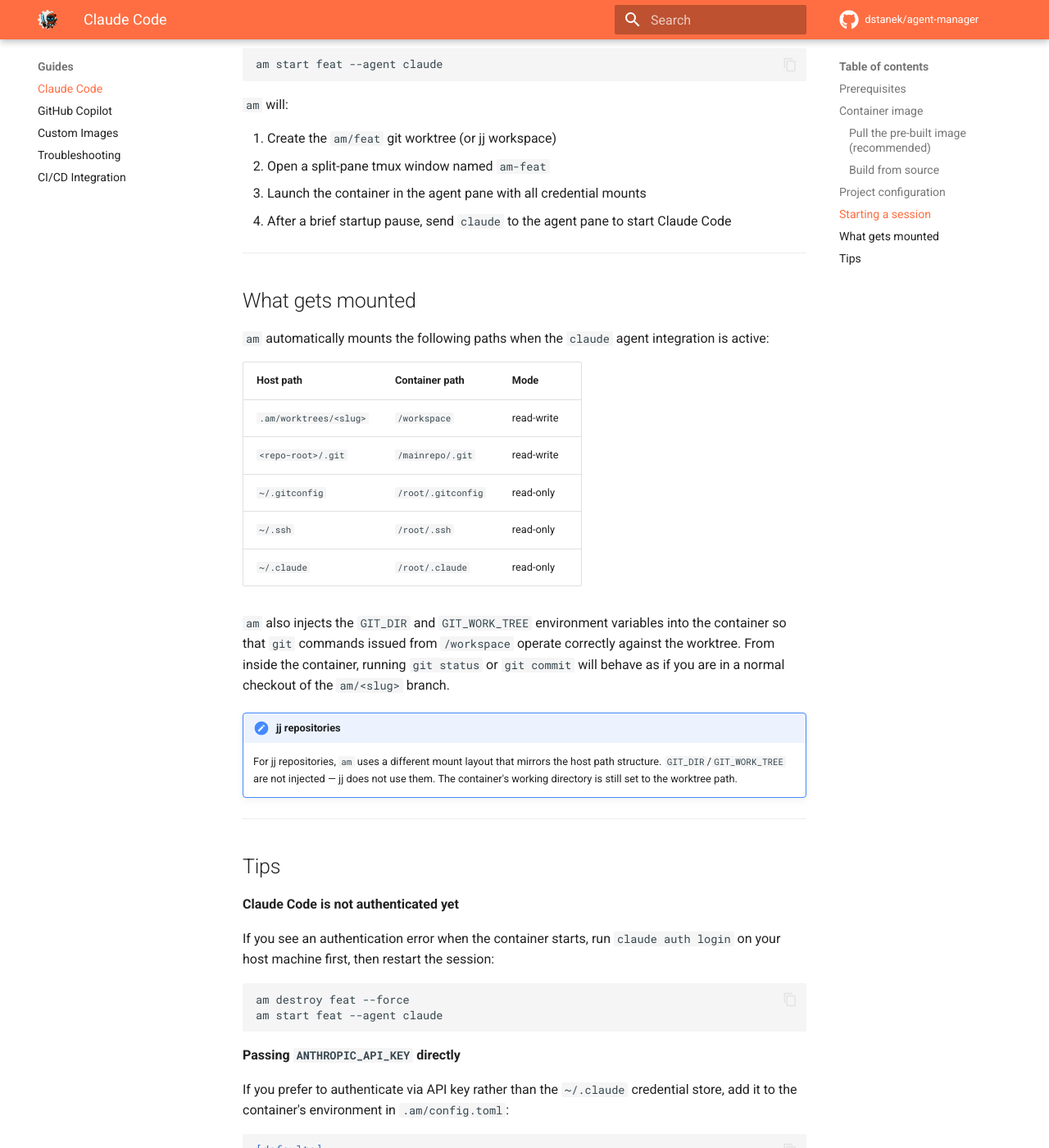
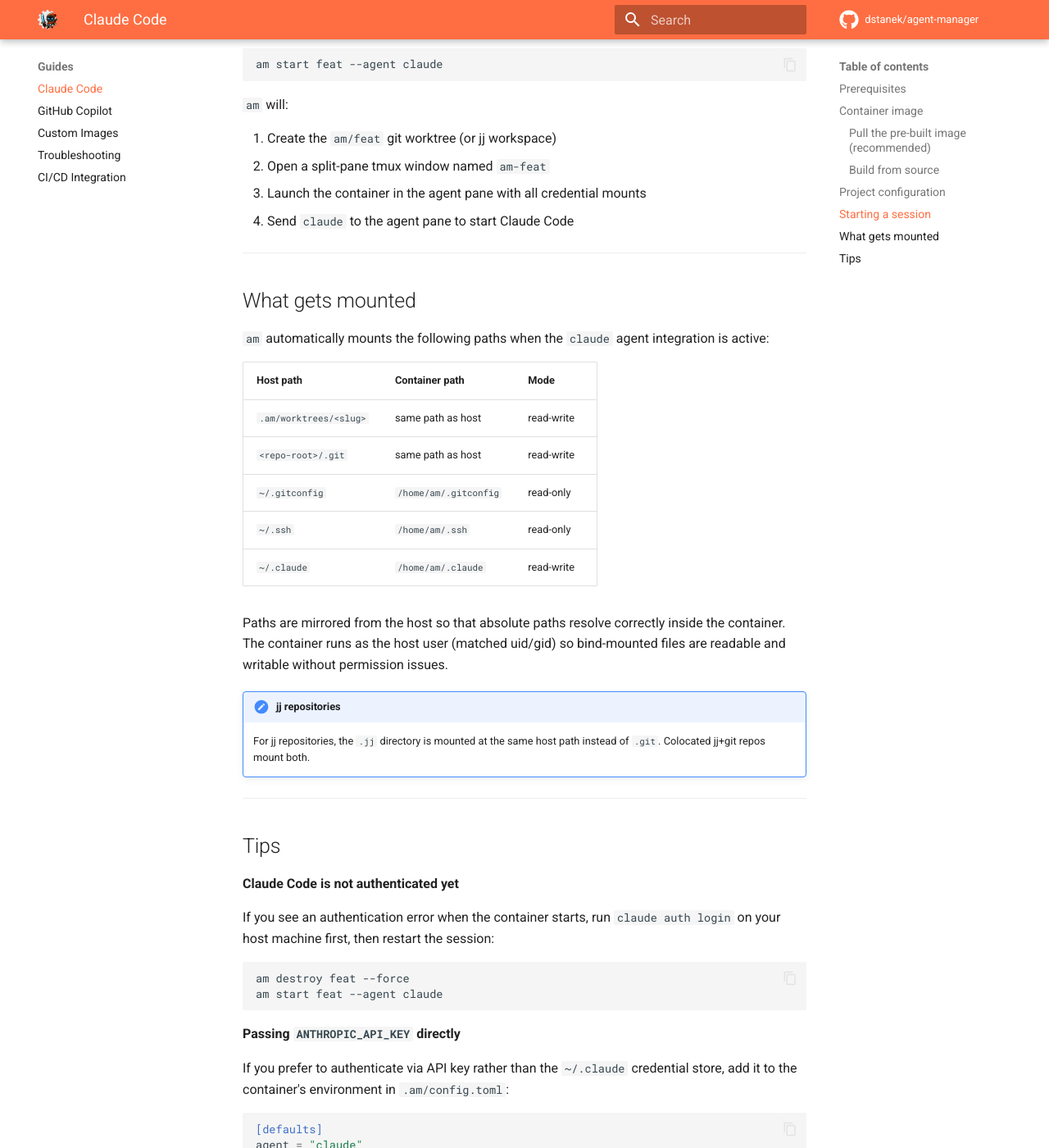
Before and after one commit to dstanek/am, an MkDocs documentation site: the page built from docs/guides/claude-code.md, in a window 1280 px wide and 1400 px high, scrolled down 2742 px. Shown: the whole window at 82% size. Built offline with MkDocs 1.6.1 and Material for MkDocs 9.7.7, drawn with Linux system fonts in a browser that asks for light colours; comment, search, counter and statistics services are not loaded.

Commit message:
docs: fix container mount paths in concepts and claude-code guides
The docs described incorrect container paths (/workspace, /mainrepo/.git,
/root/.gitconfig, /root/.ssh, /root/.claude). The actual implementation
mirrors host paths into the container at the same absolute path for the
worktree and VCS dir, and mounts gitconfig/ssh/auth under /home/am/ (not
/root/). Also corrects the claude auth mount mode to read-write and removes
the stale "brief startup pause" line (startup_delay_ms was removed).

---
Auto-Piloted-By: am via Claude Code

```diff
--- a/docs/guides/claude-code.md
+++ b/docs/guides/claude-code.md
@@ -119,7 +119,7 @@
 1. Create the `am/feat` git worktree (or jj workspace)
 2. Open a split-pane tmux window named `am-feat`
 3. Launch the container in the agent pane with all credential mounts
-4. After a brief startup pause, send `claude` to the agent pane to start Claude Code
+4. Send `claude` to the agent pane to start Claude Code
 
 ---
 
@@ -129,16 +129,16 @@
 
 | Host path | Container path | Mode |
 |---|---|---|
-| `.am/worktrees/<slug>` | `/workspace` | read-write |
-| `<repo-root>/.git` | `/mainrepo/.git` | read-write |
-| `~/.gitconfig` | `/root/.gitconfig` | read-only |
-| `~/.ssh` | `/root/.ssh` | read-only |
-| `~/.claude` | `/root/.claude` | read-only |
+| `.am/worktrees/<slug>` | same path as host | read-write |
+| `<repo-root>/.git` | same path as host | read-write |
+| `~/.gitconfig` | `/home/am/.gitconfig` | read-only |
+| `~/.ssh` | `/home/am/.ssh` | read-only |
+| `~/.claude` | `/home/am/.claude` | read-write |
 
-`am` also injects the `GIT_DIR` and `GIT_WORK_TREE` environment variables into the container so that `git` commands issued from `/workspace` operate correctly against the worktree. From inside the container, running `git status` or `git commit` will behave as if you are in a normal checkout of the `am/<slug>` branch.
+Paths are mirrored from the host so that absolute paths resolve correctly inside the container. The container runs as the host user (matched uid/gid) so bind-mounted files are readable and writable without permission issues.
 
 !!! note "jj repositories"
-    For jj repositories, `am` uses a different mount layout that mirrors the host path structure. `GIT_DIR`/`GIT_WORK_TREE` are not injected — jj does not use them. The container's working directory is still set to the worktree path.
+    For jj repositories, the `.jj` directory is mounted at the same host path instead of `.git`. Colocated jj+git repos mount both.
 
 ---
 
```
Also changed, not shown: docs/concepts.md (+5 -5 lines).
